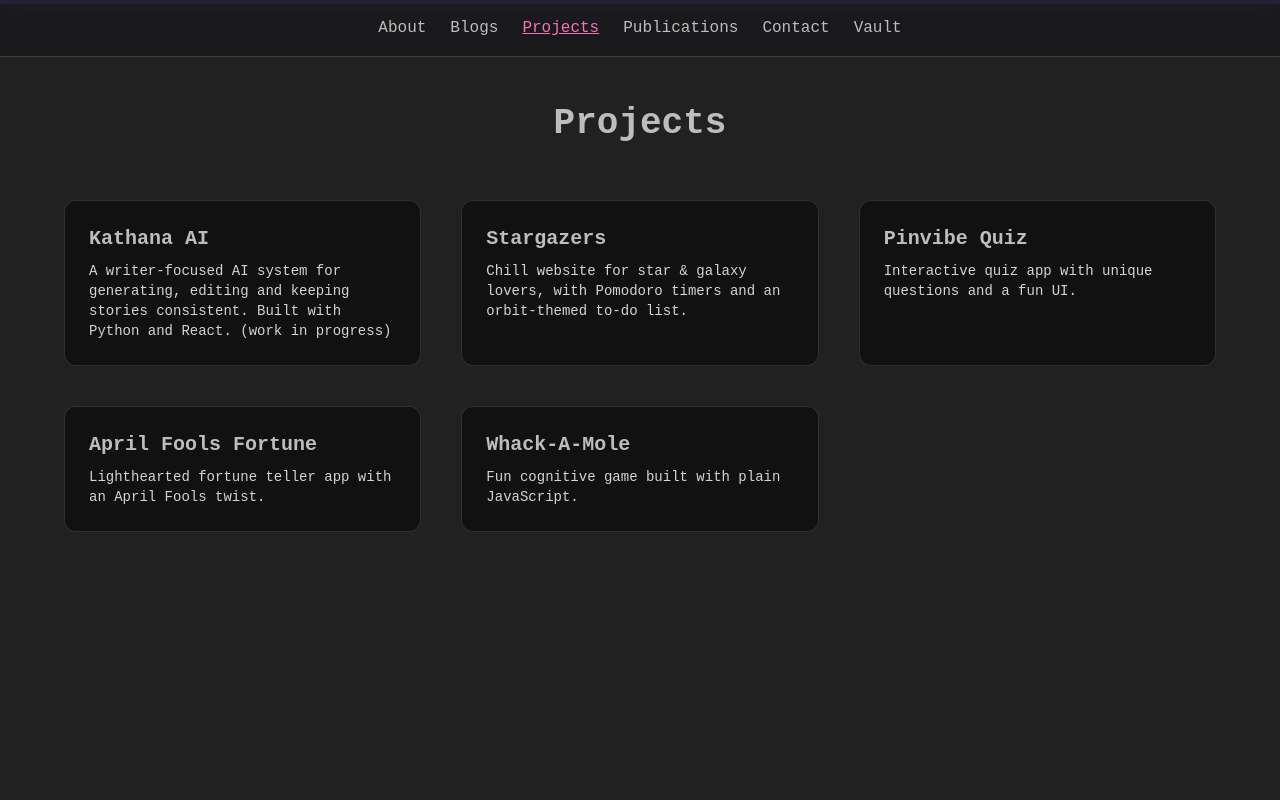
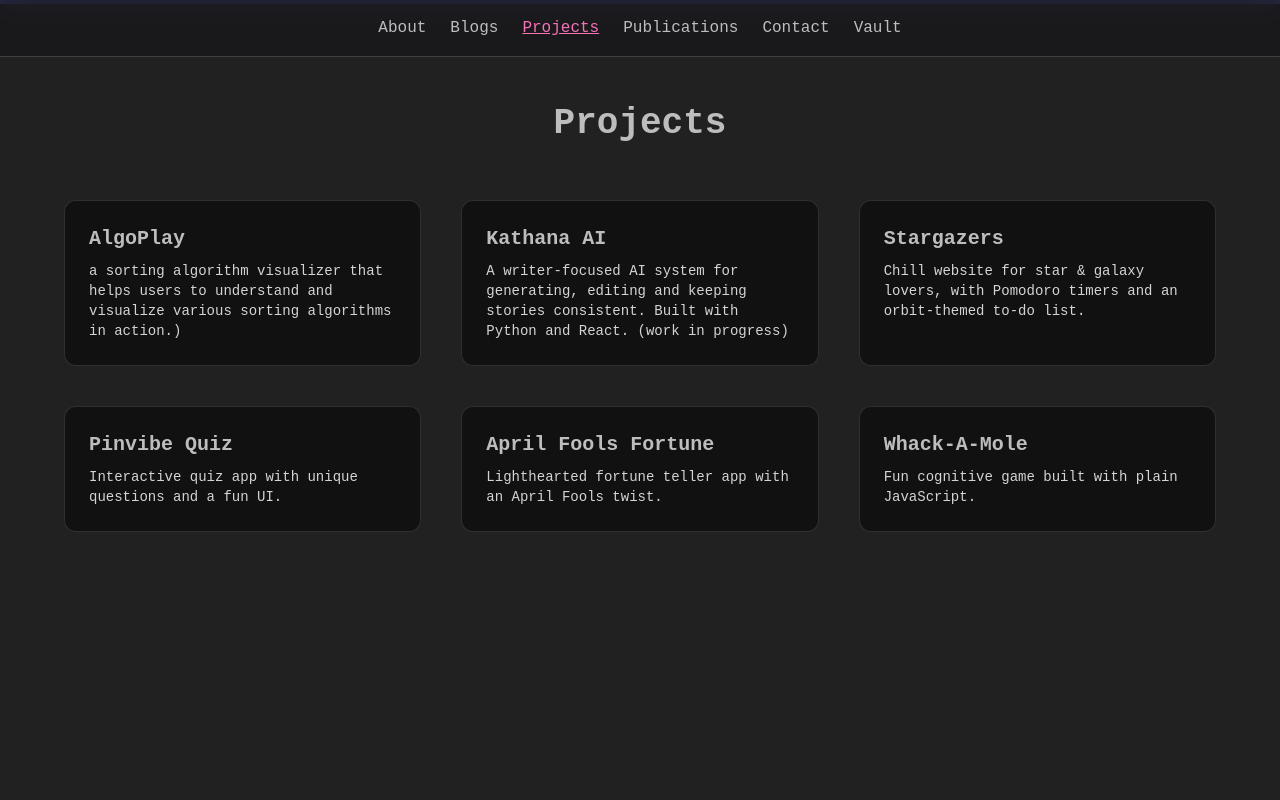
Before and after one commit to Shivangisharma4/portfolio-my, a React (Vite) app: page / in a window 1280 px wide. Both pictures are taken after a click on the item "Projects". Shown: the top 800 px of the page. Built offline with nearby package versions, Linux system fonts and the light colour scheme.

Commit message:
added a new project card

```diff
--- a/src/components/Projects.jsx
+++ b/src/components/Projects.jsx
@@ -1,6 +1,12 @@
 import { motion } from "framer-motion";
 
 const projects = [
+  {
+    title: "AlgoPlay",
+    description:
+      "a sorting algorithm visualizer that helps users to understand and visualize various sorting algorithms in action.)",
+    links: { repo:"https://github.com/Shivangisharma4/Algoplay", demo:"https://www.algoplay.live/"  },
+  },
   {
     title: "Kathana AI",
     description:
```
